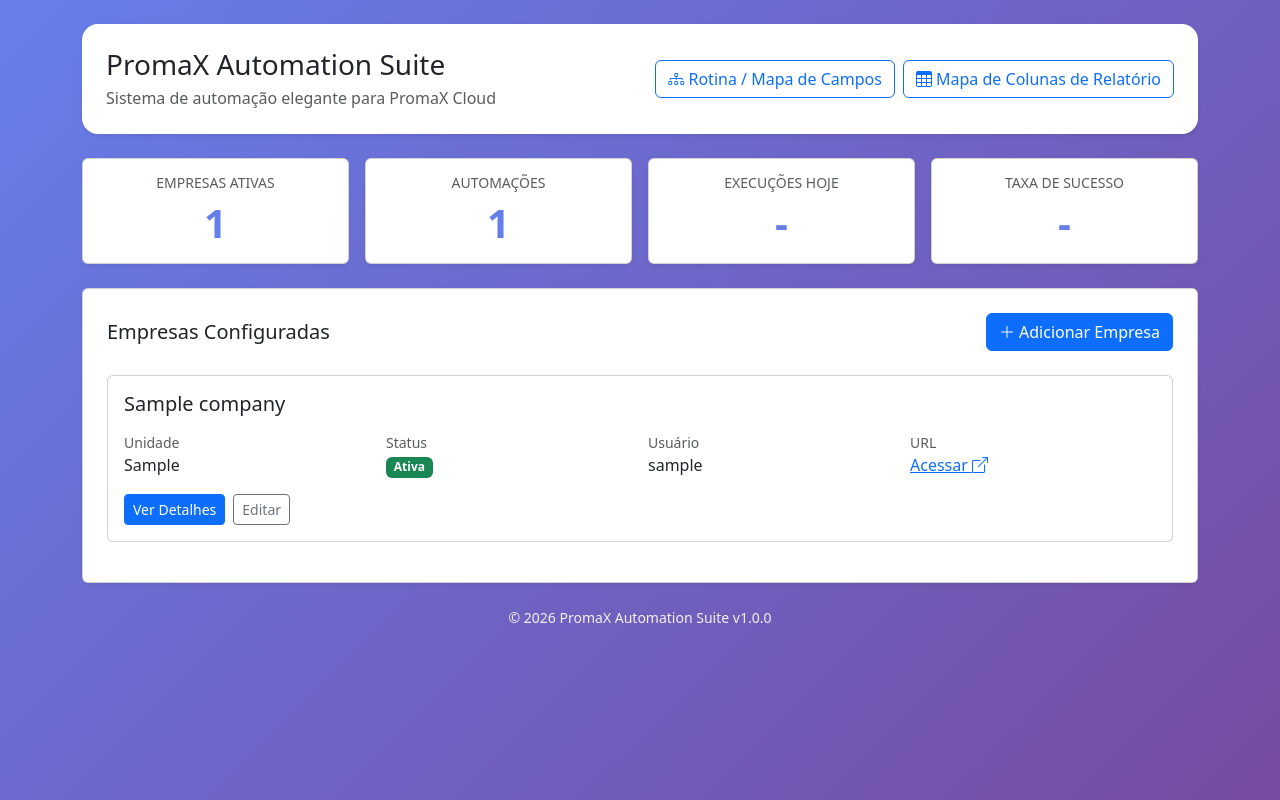
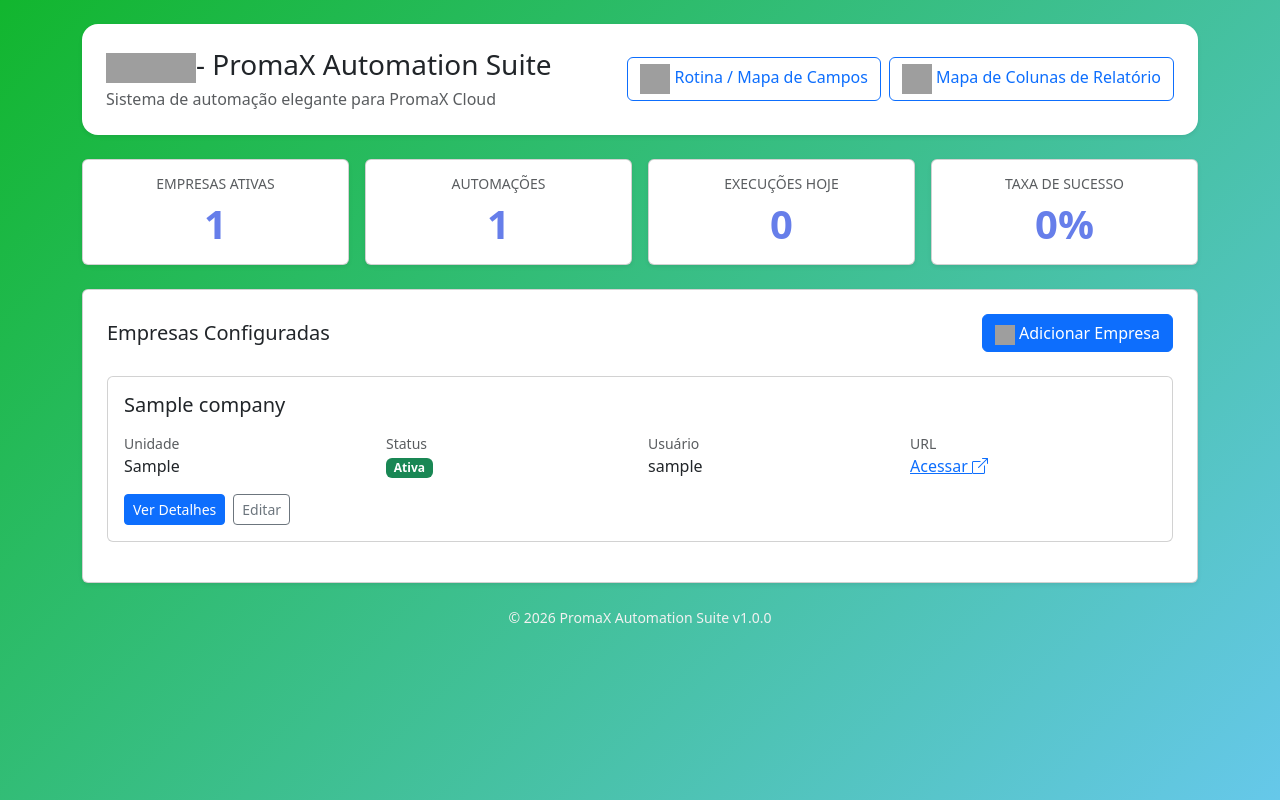
Before and after one commit to RodrigoSantos359/promax, a Flask app: page / in a window 1280 px wide. Run offline with Flask 3, Linux system fonts and the light colour scheme; tables that the repository leaves empty hold one stand-in row (values such as "Sample post"); some libraries are stand-ins or nearby versions; grey boxes are pictures that could not be loaded.

Commit message:
feat: Atualizar dashboard com métricas de execuções e taxa de sucesso

```diff
--- a/src/ui/app.py
+++ b/src/ui/app.py
@@ -57,7 +57,21 @@
     try:
         companies = db.query(Company).filter(Company.is_active == True).all()
         total_automations = db.query(Automation).count()
-        return render_template("dashboard.html", companies=companies, total_automations=total_automations)
+
+        today_start = datetime.utcnow().date()
+        today_executions = db.query(ExecutionLog).filter(ExecutionLog.executed_at >= today_start).count()
+        today_success = db.query(ExecutionLog).filter(
+            ExecutionLog.executed_at >= today_start, ExecutionLog.status == "success"
+        ).count()
+        success_rate = round((today_success / today_executions) * 100) if today_executions else 0
+
+        return render_template(
+            "dashboard.html",
+            companies=companies,
+            total_automations=total_automations,
+            today_executions=today_executions,
+            success_rate=success_rate,
+        )
     finally:
         db.close()
 
@@ -811,7 +825,7 @@
 def inject_globals():
     """Injeta variáveis globais nos templates."""
     return {
-        "app_name": "PromaX Automation Suite",
+        "app_name": "- PromaX Automation Suite",
         "version": "1.0.0",
         "year": datetime.utcnow().year,
     }
--- a/src/ui/templates/dashboard.html
+++ b/src/ui/templates/dashboard.html
@@ -19,7 +19,7 @@
 
     <style>
         body {
-            background: linear-gradient(135deg, #667eea 0%, #764ba2 100%);
+            background: linear-gradient(135deg, #05b223f2 0%, #66c8ea 100%);
             min-height: 100vh;
         }
 
@@ -98,15 +98,15 @@
         <!-- Header -->
         <div class="app-header bg-white shadow-sm p-4 mb-4 d-flex justify-content-between align-items-center">
             <div>
-                <h1 class="h3 mb-1">{{ app_name }}</h1>
+                <h1 class="h3 mb-1"><img width="30" height="30" src="https://img.icons8.com/nolan/64/p.png" alt="p"/><img width="30" height="30" src="https://img.icons8.com/nolan/64/a.png" alt="a"/><img width="30" height="30" src="https://img.icons8.com/nolan/64/s.png" alt="s"/>{{ app_name }}</h1>
                 <p class="text-muted mb-0">Sistema de automação elegante para PromaX Cloud</p>
             </div>
             <div class="d-flex gap-2">
                 <button type="button" class="btn btn-outline-primary" onclick="openRoutineEditorGlobal()">
-                    <i class="bi bi-diagram-3"></i> Rotina / Mapa de Campos
+                    <i class=""><img width="30" height="30" src="https://img.icons8.com/nolan/64/flow-chart.png" alt="flow-chart"/></i> Rotina / Mapa de Campos
                 </button>
                 <button type="button" class="btn btn-outline-primary" onclick="openMapColRelModal()">
-                    <i class="bi bi-table"></i> Mapa de Colunas de Relatório
+                    <i class=""><img width="30" height="30" src="https://img.icons8.com/nolan/64/table-1.png" alt="table-1"/></i> Mapa de Colunas de Relatório
                 </button>
             </div>
         </div>
@@ -133,7 +133,7 @@
                 <div class="card stat-card shadow-sm text-center h-100">
                     <div class="card-body">
                         <h6 class="text-muted text-uppercase small mb-2">Execuções Hoje</h6>
-                        <div class="display-6 fw-bold">-</div>
+                        <div class="display-6 fw-bold">{{ today_executions }}</div>
                     </div>
                 </div>
             </div>
@@ -141,7 +141,7 @@
                 <div class="card stat-card shadow-sm text-center h-100">
                     <div class="card-body">
                         <h6 class="text-muted text-uppercase small mb-2">Taxa de Sucesso</h6>
-                        <div class="display-6 fw-bold">-</div>
+                        <div class="display-6 fw-bold">{{ success_rate }}%</div>
                     </div>
                 </div>
             </div>
@@ -153,7 +153,7 @@
                 <div class="d-flex justify-content-between align-items-center mb-4">
                     <h2 class="h5 mb-0">Empresas Configuradas</h2>
                     <button type="button" class="btn btn-primary" onclick="openAddCompanyModal()">
-                        <i class="bi bi-plus-lg"></i> Adicionar Empresa
+                        <i class=""><img width="20" height="20" src="https://img.icons8.com/arcade/64/plus-math.png" alt="plus-math"/></i> Adicionar Empresa
                     </button>
                 </div>
 
@@ -359,7 +359,7 @@
                         <div class="d-flex justify-content-between align-items-center border-top pt-3">
                             <h6 class="mb-0">Automações</h6>
                             <button type="button" class="btn btn-sm btn-outline-primary" onclick="toggleNewAutomationForm()">
-                                <i class="bi bi-plus-lg"></i> Nova Automação
+                                <i class=""><img width="24" height="24" src="https://img.icons8.com/arcade/64/plus-math.png" alt="plus-math"/></i> Nova Automação
                             </button>
                         </div>
 
@@ -535,7 +535,7 @@
                         <div class="d-flex justify-content-between align-items-center mb-2">
                             <h6 class="mb-0">Mapeamentos cadastrados</h6>
                             <button type="button" class="btn btn-sm btn-outline-primary" onclick="openMapColForm()">
-                                <i class="bi bi-plus-lg"></i> Novo Mapeamento
+                                <i class=""><img width="24" height="24" src="https://img.icons8.com/arcade/64/plus-math.png" alt="plus-math"/></i> Novo Mapeamento
                             </button>
                         </div>
 
@@ -587,7 +587,7 @@
             <div class="modal-content">
                 <div class="modal-header">
                     <h5 class="modal-title">
-                        <i class="bi bi-diagram-3"></i> Editor de Rotinas / Mapa de Campos
+                        <i class=""><img width="24" height="24" src="https://img.icons8.com/arcade/64/tree-structure.png" alt="tree-structure"/></i> Editor de Rotinas / Mapa de Campos
                     </h5>
                     <button type="button" class="btn-close" data-bs-dismiss="modal" aria-label="Close"></button>
                 </div>
@@ -620,7 +620,7 @@
                         <div class="d-flex justify-content-between align-items-center mb-2">
                             <h6 class="mb-0">Campos Mapeados</h6>
                             <button type="button" class="btn btn-sm btn-outline-primary" onclick="openCampoForm()">
-                                <i class="bi bi-plus-lg"></i> Novo Campo
+                                <i class=""><img width="24" height="24" src="https://img.icons8.com/arcade/64/plus-math.png" alt="plus-math"/></i> Novo Campo
                             </button>
                         </div>
 
@@ -1249,8 +1249,8 @@
             document.getElementById('detailsCompanyName').textContent = company.name;
 
             document.getElementById('detailsStatus').innerHTML = company.is_active
-                ? '<span class="badge text-bg-success">Ativa</span>'
-                : '<span class="badge text-bg-danger">Inativa</span>';
+                ? '<span class="badge text-bg-success"><i class="bi bi-check-circle"></i> Ativa</span>'
+                : '<span class="badge text-bg-danger"><i class="bi bi-x-circle"></i> Inativa</span>';
 
             document.getElementById('detailsUnit').textContent = company.unit;
             document.getElementById('detailsUsername').textContent = company.username;
@@ -1324,15 +1324,16 @@
                         </div>
                         <div class="d-flex gap-2 flex-wrap">
                             <button class="btn btn-outline-secondary btn-sm" onclick="editAutomation(${automation.id})">
-                                <i class="bi bi-pencil"></i> Editar
+                                <i class=""><img width="24" height="24" src="https://img.icons8.com/arcade/64/pencil.png" alt="pencil"/></i> Editar
                             </button>
                             <button class="btn btn-outline-secondary btn-sm" onclick="openRoutineEditorForAutomation(${automation.id})">
-                                <i class="bi bi-diagram-3"></i> Rotina / Mapa de Campos
+                                <i class=""><img width="24" height="24" src="https://img.icons8.com/arcade/64/tree-structure.png" alt="tree-structure"/></i> Rotina / Mapa de Campos
                             </button>
                             <button class="btn btn-outline-secondary btn-sm" onclick="openExecutionLogsModal(${automation.id})">
-                                <i class="bi bi-list-ul"></i> Ver Logs
+                                <i class=""><img width="24" height="24" src="https://img.icons8.com/arcade/64/bulleted-list.png" alt="bulleted-list"/></i> Ver Logs
                             </button>
                             <button class="btn btn-outline-secondary btn-sm" onclick="toggleAutomationActive(${automation.id}, ${automation.is_active ? 'true' : 'false'})">
+                                <i class=""><img width="24" height="24" src="https://img.icons8.com/arcade/64/lock.png" alt="lock"/></i>
                                 ${automation.is_active ? 'Desativar' : 'Ativar'}
                             </button>
                             <button id="execBtn-${automation.id}" class="btn btn-primary btn-sm" onclick="executeAutomationNow(${automation.id})" ${automation.is_active ? '' : 'disabled title="Ative a automação para executar"'}>Executar</button>
@@ -1583,8 +1584,8 @@
                             <div class="small text-muted text-truncate" style="max-width: 500px;">${item.text_cabe}</div>
                         </div>
                         <div class="d-flex gap-2">
-                            <button class="btn btn-outline-secondary btn-sm" onclick="openMapColForm(${item.id})"><i class="bi bi-pencil"></i></button>
-                            <button class="btn btn-outline-danger btn-sm" onclick="deleteMapCol(${item.id})"><i class="bi bi-trash"></i></button>
+                            <button class="btn btn-outline-secondary btn-sm" onclick="openMapColForm(${item.id})"><i class=""><img width="30" height="30" src="https://img.icons8.com/arcade/64/pencil.png" alt="pencil"/></i></button>
+                            <button class="btn btn-outline-danger btn-sm" onclick="deleteMapCol(${item.id})"><i class=""><img width="24" height="24" src="https://img.icons8.com/arcade/64/delete.png" alt="delete"/></i></button>
                         </div>
                     `;
                     container.appendChild(el);
@@ -1778,7 +1779,7 @@
                         </div>
                         <div class="d-flex gap-2">
                             <button class="btn btn-outline-secondary btn-sm" onclick="openRoutineDetailGlobal(${r.id})">Ver Campos</button>
-                            <button class="btn btn-outline-danger btn-sm" onclick="deleteRoutine(${r.id})"><i class="bi bi-trash"></i></button>
+                            <button class="btn btn-outline-danger btn-sm" onclick="deleteRoutine(${r.id})"><i class=""><img width="24" height="24" src="https://img.icons8.com/arcade/64/delete.png" alt="delete"/></i></button>
                         </div>
                     `;
                     container.appendChild(item);
@@ -1848,8 +1849,8 @@
                         <div class="small text-muted">info_inserir: ${campo.info_inserir != null ? campo.info_inserir : '—'}</div>
                     </div>
                     <div class="d-flex gap-2">
-                        <button class="btn btn-outline-secondary btn-sm" onclick="openCampoForm(${campo.id})"><i class="bi bi-pencil"></i></button>
-                        <button class="btn btn-outline-danger btn-sm" onclick="deleteCampo(${campo.id})"><i class="bi bi-trash"></i></button>
+                        <button class="btn btn-outline-secondary btn-sm" onclick="openCampoForm(${campo.id})"><i class=""><img width="24" height="24" src="https://img.icons8.com/arcade/64/pencil.png" alt="pencil"/></i></button>
+                        <button class="btn btn-outline-danger btn-sm" onclick="deleteCampo(${campo.id})"><i class=""><img width="24" height="24" src="https://img.icons8.com/arcade/64/delete.png" alt="delete"/></i></button>
                     </div>
                 `;
                 container.appendChild(item);
```
